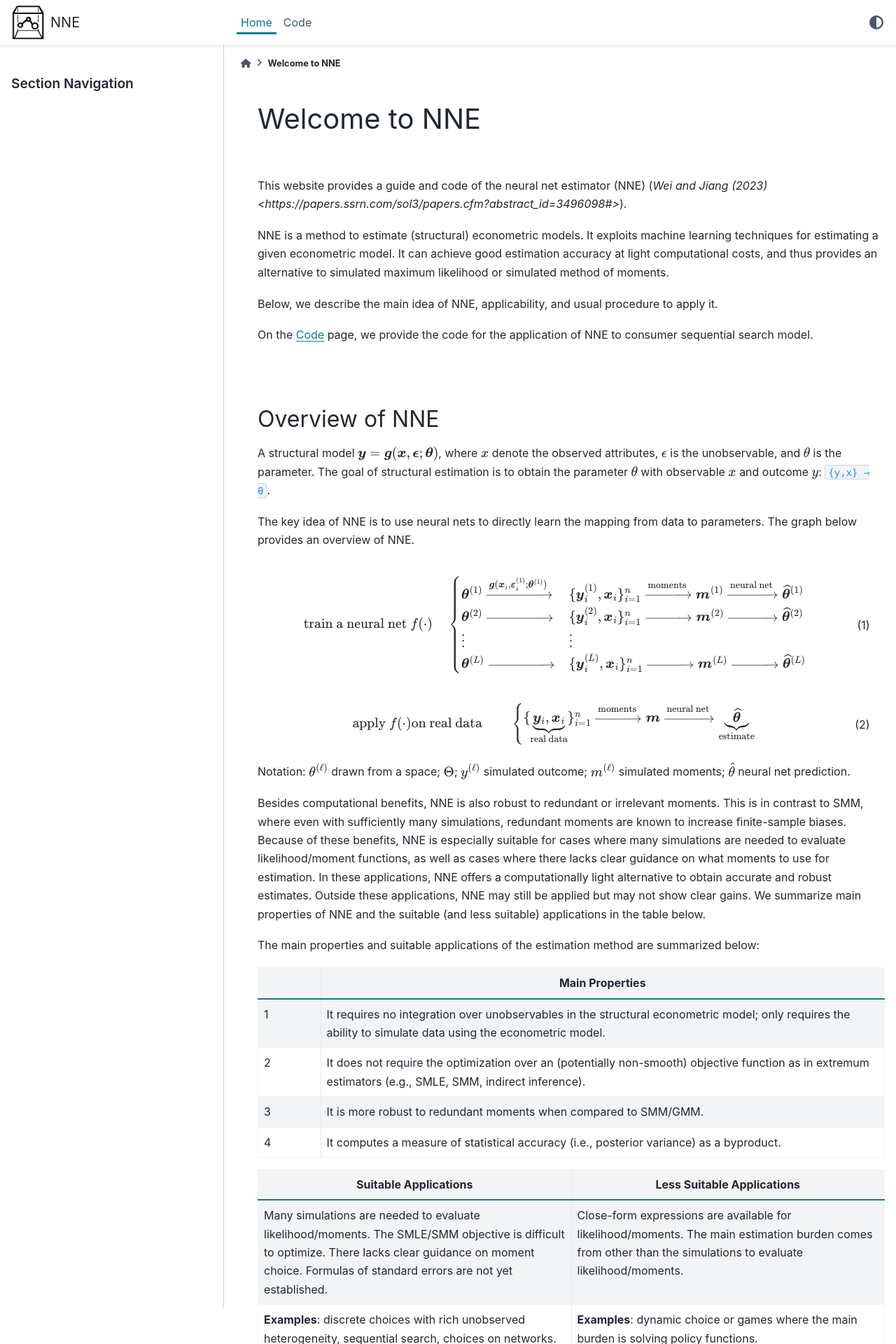
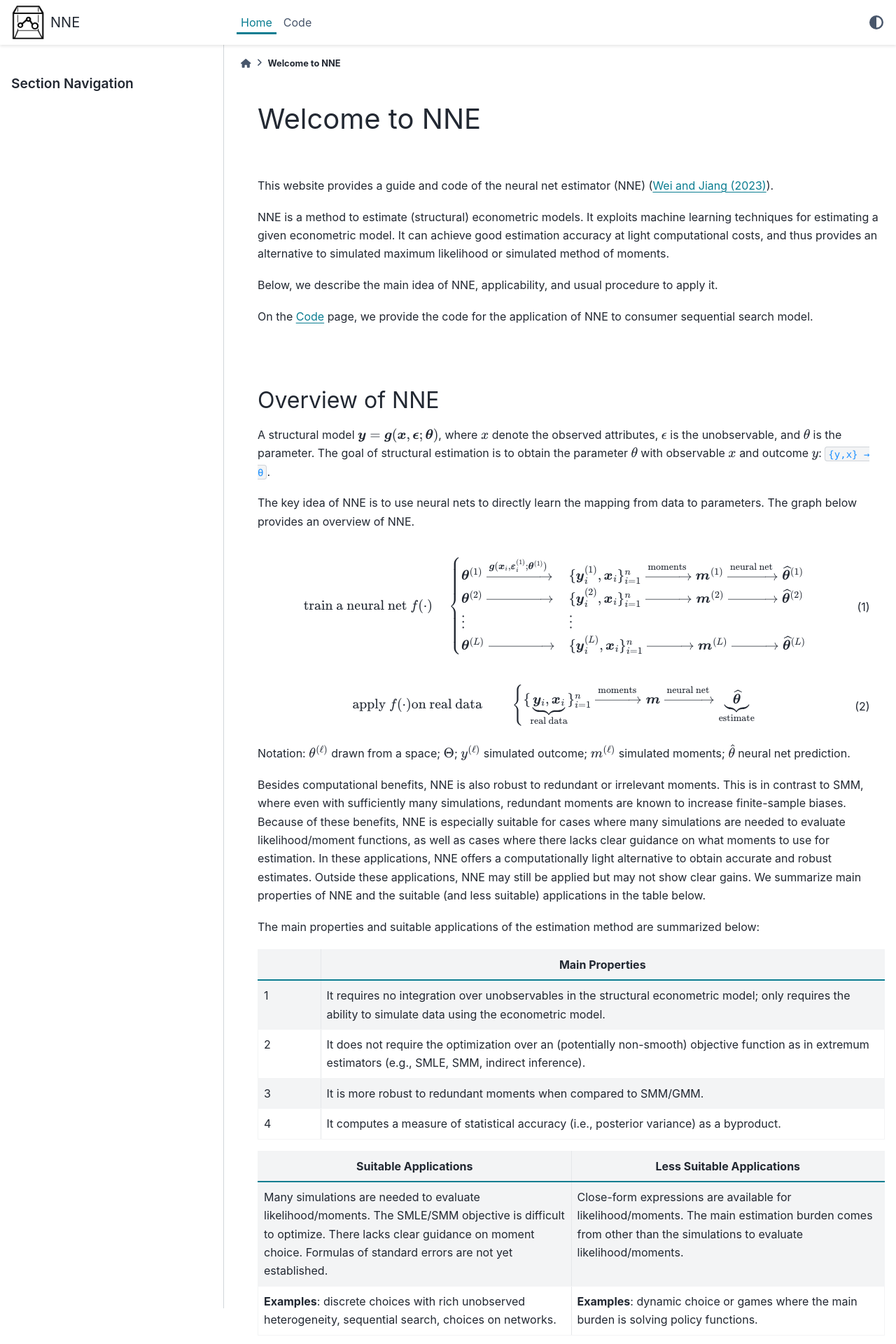
Before and after one commit to nnehome/nnehome.github.io, a Sphinx documentation site: the page built from docs/source/home/home.rst, in a window 1280 px wide. Shown: the top 1920 px of the page at 70% size. Built offline with Sphinx 7.4.7 and the PyData theme 0.15.4, drawn with Linux system fonts in a browser that asks for light colours.

Commit message:
some change

```diff
--- a/docs/source/home/home.rst
+++ b/docs/source/home/home.rst
@@ -9,7 +9,7 @@ Welcome to NNE
 
 |
 
-This website provides a guide and code of the neural net estimator (NNE) (`Wei and Jiang (2023) <https://papers.ssrn.com/sol3/papers.cfm?abstract_id=3496098#>`).
+This website provides a guide and code of the neural net estimator (NNE) (`Wei and Jiang (2023) <https://papers.ssrn.com/sol3/papers.cfm?abstract_id=3496098#>`_).
 
 NNE is a method to estimate (structural) econometric models. It exploits machine learning techniques for estimating a given econometric model. It can achieve good estimation accuracy at light computational costs, and thus provides an alternative to simulated maximum likelihood or simulated method of moments.
 
```
